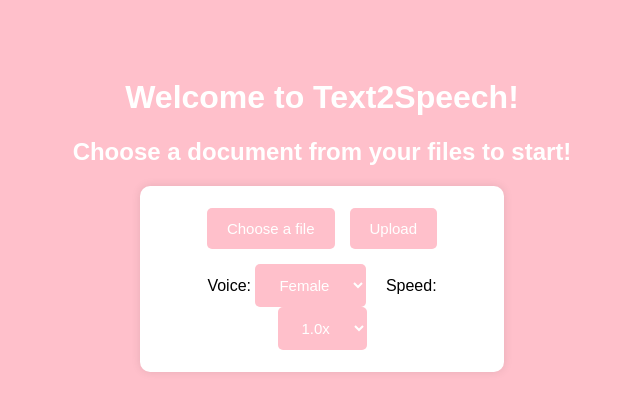
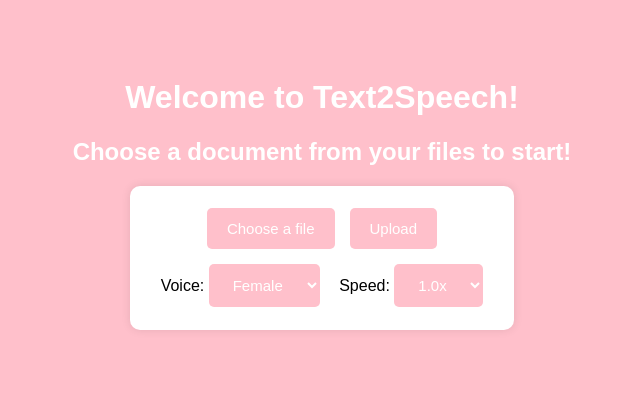
Before and after one commit to cullenowens/Text2Speech, a Flask app: page / in a window 1280 px wide. Shown: the top 411 px of the page, without its empty margins (318-958 px from the left). Run offline with Flask 3, Linux system fonts and the light colour scheme.

Commit message:
box size

```diff
--- a/src/static/styles/style.css
+++ b/src/static/styles/style.css
@@ -21,7 +21,7 @@ form {
   border-radius: 10px;
   display: table;
   box-shadow: 0 0 10px rgba(0, 0, 0, 0.1);
-  width: 320px;
+  width: 340px;
   height: 100px;
   margin: 0 auto;
 }
```
Also changed, not shown: 1 other file.
